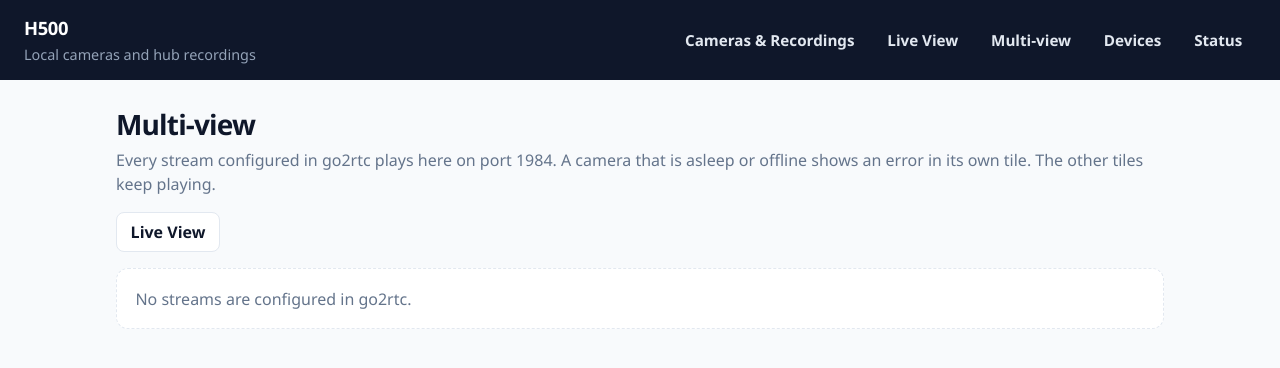
After one commit to GitRomeoG2020/tapo-local, a FastAPI app: template templates/multiview.html in a window 1280 px wide. The commit adds this page. Shown: the top 368 px of the page. Run offline with FastAPI, Linux system fonts and the light colour scheme; the template is opened without the code that fills it, so the values that code supplies are empty; some libraries are stand-ins or nearby versions.

Commit message:
Add a multi-view page of live go2rtc players.
Each configured stream plays in its own tile. Live View links to the grid, and an offline camera stays inside its own frame.

```diff
--- a/app/main.py
+++ b/app/main.py
@@ -7,6 +7,7 @@ Run from the project root:
 Routes:
     GET  /                                 paired cameras and doorbells
     GET  /live                             links to go2rtc live streams
+    GET  /live/multi                       tiled go2rtc players for every stream
     GET  /live/thumbnail/{stream_name}     one go2rtc frame, or a placeholder image
     POST /live/sync                        add missing cameras to bin/go2rtc.yaml
     GET  /controls                         plugs, lights, and other non-camera devices
@@ -520,6 +521,26 @@ def live_streams(hostname: str | None, cameras=()) -> tuple[str, list[dict[str,
     return f"{origin}/", streams
 
 
+def multi_view_streams(hostname: str | None) -> list[dict[str, str]]:
+    """One go2rtc player per configured stream. URL values stay in the yaml.
+
+    Each player is go2rtc's own ``stream.html`` page, which selects WebRTC
+    and then MSE. A camera that is offline fails inside that frame.
+    """
+    origin = go2rtc_origin(hostname)
+    streams = []
+    for name, _device_id in stream_device_ids(GO2RTC_CONFIG):
+        src = quote(name, safe="")
+        streams.append(
+            {
+                "name": name,
+                "label": stream_label(name),
+                "player": f"{origin}/stream.html?src={src}&mode=webrtc,mse",
+            }
+        )
+    return streams
+
+
 def render(request: Request, name: str, context: dict, status_code: int = 200) -> HTMLResponse:
     payload = {"request": request, **context}
     return templates.TemplateResponse(request, name, payload, status_code=status_code)
@@ -589,6 +610,19 @@ async def sync_live_cameras(request: Request) -> HTMLResponse:
         )
     synced = "none" if not added else ",".join(added)
     return RedirectResponse(f"/live?synced={quote(synced, safe=',')}", status_code=303)
+
+
+@app.get("/live/multi", response_class=HTMLResponse)
+async def live_multi(request: Request) -> HTMLResponse:
+    """Tiled live players. This does not call the hub or request previews."""
+    return render(
+        request,
+        "multiview.html",
+        {
+            "title": "Multi-view",
+            "streams": multi_view_streams(request.url.hostname),
+        },
+    )
 
 
 @app.get("/live/thumbnail/{stream_name}")
--- a/templates/base.html
+++ b/templates/base.html
@@ -246,6 +246,35 @@
     }
     .back { display: inline-block; margin-bottom: 0.85rem; font-weight: 600; text-decoration: none; }
     .page-actions { margin-top: 0.25rem; }
+    a.button-link.secondary {
+      background: var(--paper);
+      color: var(--ink);
+      border-color: var(--line);
+    }
+    a.button-link.secondary:hover { background: var(--highlight); border-color: #bfdbfe; color: var(--navy); }
+    main:has(.multiview) { max-width: 100rem; }
+    .multiview {
+      display: grid;
+      grid-template-columns: 1fr;
+      gap: 0.85rem;
+      margin: 0.35rem 0 1.25rem;
+    }
+    .multiview-tile { gap: 0.55rem; }
+    .multiview-frame {
+      position: relative;
+      background: var(--navy);
+      border-radius: 8px;
+      overflow: hidden;
+      aspect-ratio: 16 / 9;
+    }
+    .multiview-frame iframe {
+      position: absolute;
+      inset: 0;
+      width: 100%;
+      height: 100%;
+      border: 0;
+      background: var(--navy);
+    }
     .controls { display: flex; flex-wrap: wrap; gap: 0.5rem; align-items: center; margin-top: 0.35rem; }
     .controls label { color: var(--muted); font-size: 0.92rem; display: inline-flex; gap: 0.4rem; align-items: center; }
     .controls input[type="number"] {
@@ -261,6 +290,13 @@
     @media (min-width: 700px) {
       .cards { grid-template-columns: 1fr 1fr; }
       .cards.camera-list { grid-template-columns: 1fr; }
+      .multiview { grid-template-columns: 1fr 1fr; }
+    }
+    @media (min-width: 1100px) {
+      .multiview { grid-template-columns: 1fr 1fr 1fr; }
+    }
+    @media (min-width: 1500px) {
+      .multiview { grid-template-columns: 1fr 1fr 1fr 1fr; }
     }
     @media (max-width: 640px) {
       header { padding: 0.85rem 1rem; }
@@ -284,6 +320,7 @@
     <nav aria-label="Primary">
       <a href="/"{% if path == "/" or path.startswith("/devices") %} aria-current="page"{% endif %}>Cameras &amp; Recordings</a>
       <a href="/live"{% if path == "/live" %} aria-current="page"{% endif %}>Live View</a>
+      <a href="/live/multi"{% if path == "/live/multi" %} aria-current="page"{% endif %}>Multi-view</a>
       <a href="/controls"{% if path == "/controls" %} aria-current="page"{% endif %}>Devices</a>
       <a href="/status"{% if path == "/status" %} aria-current="page"{% endif %}>Status</a>
     </nav>
--- a/templates/live.html
+++ b/templates/live.html
@@ -2,6 +2,7 @@
 {% block content %}
 <h1>Live view</h1>
 <p class="muted">Each camera opens in go2rtc on this computer, port 1984.</p>
+<p class="page-actions"><a class="button-link" href="/live/multi">Multi-view</a></p>
 {% if notice %}
   <p class="notice">{{ notice }}</p>
 {% endif %}
--- /dev/null
+++ b/templates/multiview.html
@@ -0,0 +1,25 @@
+{% extends "base.html" %}
+{% block content %}
+<h1>Multi-view</h1>
+<p class="muted">Every stream configured in go2rtc plays here on port 1984. A camera that is asleep or offline shows an error in its own tile. The other tiles keep playing.</p>
+<p class="page-actions"><a class="button-link secondary" href="/live">Live View</a></p>
+{% if streams %}
+  <div class="multiview">
+    {% for stream in streams %}
+      <article class="card multiview-tile">
+        <strong>{{ stream.label }}</strong>
+        <div class="multiview-frame">
+          <iframe
+            src="{{ stream.player }}"
+            title="Live view of {{ stream.label }}"
+            allow="autoplay; fullscreen"
+            allowfullscreen
+          ></iframe>
+        </div>
+      </article>
+    {% endfor %}
+  </div>
+{% else %}
+  <p class="empty">No streams are configured in go2rtc.</p>
+{% endif %}
+{% endblock %}
```
